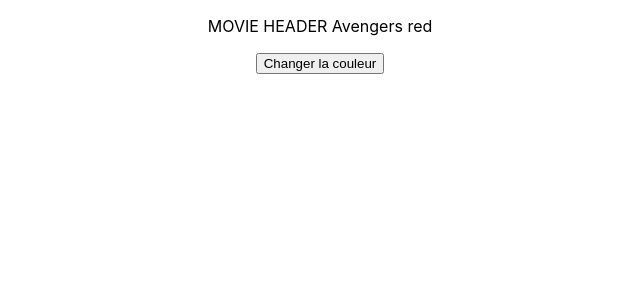
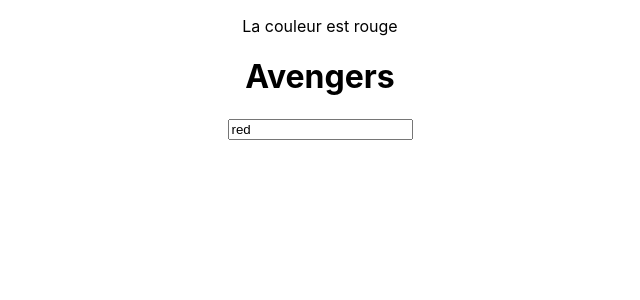
Before and after one commit to jimmy4701/epsi_b3_netflix, a React (Create React App) app: page / in a window 1280 px wide. Shown: the top 300 px of the page, without its empty margins (320-960 px from the left). Built offline with nearby package versions, Linux system fonts and the light colour scheme.

Commit message:
Applied useEffect in MovieHeader

```diff
--- a/src/App.js
+++ b/src/App.js
@@ -21,7 +21,7 @@
   return (
     <div className="App">
       <MovieHeader movie={main_movie} color={color} />
-      <button onClick={toggleColor}>Changer la couleur</button>
+      <input type="text" onChange={e => setColor(e.target.value)} value={color} />
     </div>
   );
 }
--- a/src/components/MovieHeader.js
+++ b/src/components/MovieHeader.js
@@ -1,9 +1,23 @@
-import React from 'react'
+import React, {Fragment, useEffect} from 'react'
 
 const MovieHeader = ({movie, color}) => {
 
+    const initialize = () => {
+        console.log(color === "red" ? "Good color" : "Bad Color")
+    }
+
+    useEffect(initialize, [color])
+
     return(
-        <p>MOVIE HEADER {movie.title} {color}</p>
+        <Fragment>
+            {color === "red" ?
+                <p>La couleur est rouge</p>
+            :
+                <p>La couleur n'est pas valide</p>
+            }
+
+            {movie && <h1>{movie.title}</h1>}
+        </Fragment>
     )
 }
 
```
Also changed, not shown: 1 other file (tests, documents, lock files or other folders).
